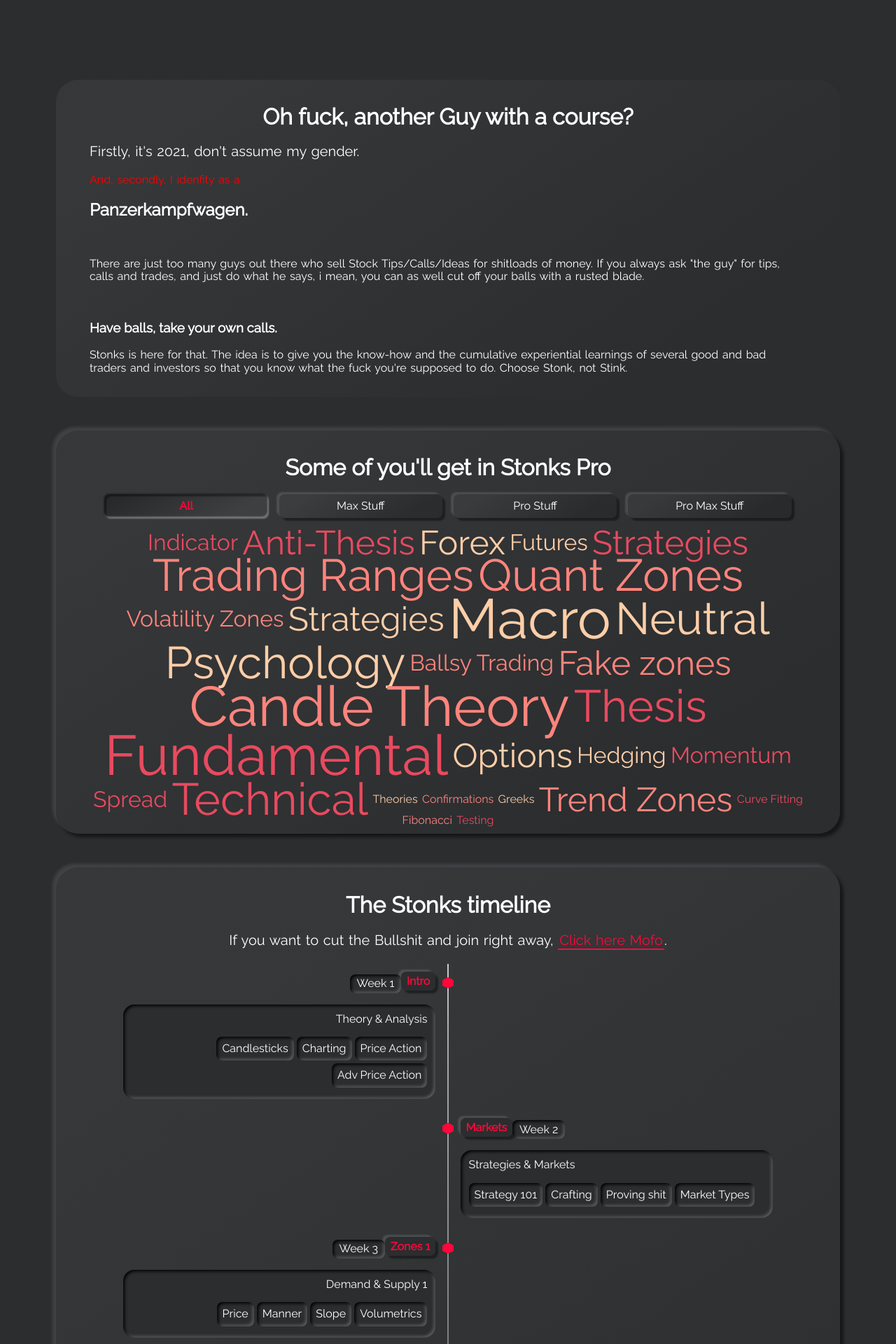
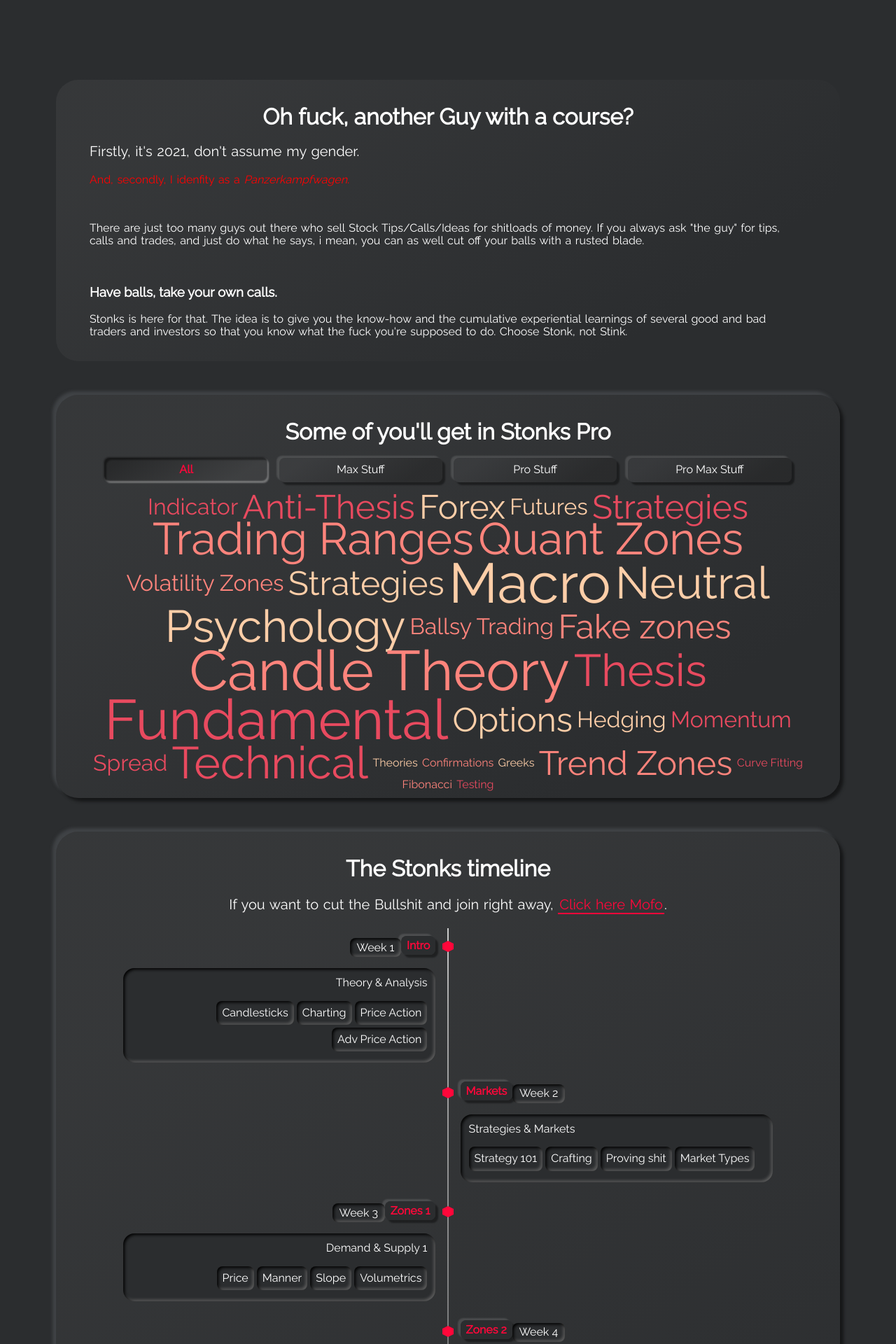
Before and after one commit to schoolofstonks/schoolofstonks, a Jekyll site: the page built from index.html, in a window 1280 px wide. Shown: the part 946-2866 px from the top of the page at 70% size. Built offline with Jekyll 4.4.1, drawn with Linux system fonts in a browser that asks for light colours.

Commit message:
Update _config.yml

```diff
--- a/_config.yml
+++ b/_config.yml
@@ -34,7 +34,7 @@
 # about_me_title: The will be displayed as the title in the About Me section
 about_me_title: Oh fuck, another Guy with a course?
 # about_me_description: This will be displayed under the title.
-about_me_description: Firstly, it's 2021, don't assume my gender. <p style="color:red">And, secondly, I idenfity as a <h2>Panzerkampfwagen.</h2></p> <br><p>There are just too many guys out there who sell Stock Tips/Calls/Ideas for shitloads of money. If you always ask "the guy" for tips, calls and trades, and just do what he says, i mean, you can as well cut off your balls with a rusted blade.</p><br><h3> Have balls, take your own calls.</h3><p> Stonks is here for that. The idea is to give you the know-how and the cumulative experiential learnings of several good and bad traders and investors so that you know what the fuck you're supposed to do. Choose Stonk, not Stink.</p>
+about_me_description: Firstly, it's 2021, don't assume my gender. <p style="color:red">And, secondly, I idenfity as a <em>Panzerkampfwagen.</em></p> <br><p>There are just too many guys out there who sell Stock Tips/Calls/Ideas for shitloads of money. If you always ask "the guy" for tips, calls and trades, and just do what he says, i mean, you can as well cut off your balls with a rusted blade.</p><br><h3> Have balls, take your own calls.</h3><p> Stonks is here for that. The idea is to give you the know-how and the cumulative experiential learnings of several good and bad traders and investors so that you know what the fuck you're supposed to do. Choose Stonk, not Stink.</p>
 
 # SKILLS SECTION
 # show_skills_card:
```
